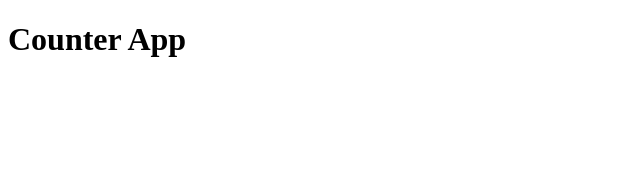
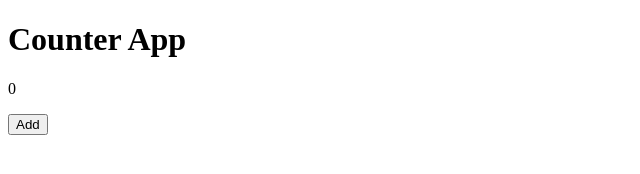
Before and after one commit to ihsky065/counter-app, a website: page index.html in a window 1280 px wide. Shown: the whole page, without its empty margins (0-640 px from the left). Drawn offline with Linux system fonts and the light colour scheme.

Commit message:
feat: add paragraph and button

```diff
--- a/index.html
+++ b/index.html
@@ -5,6 +5,8 @@
     <meta name="viewport" content="width=device-width" />
     <title>Counter App</title>
     <h1>Counter App</h1>
+    <p>0</p>
+    <button onclick="increment()">Add</button>
   </head>
 
   <body>
```
